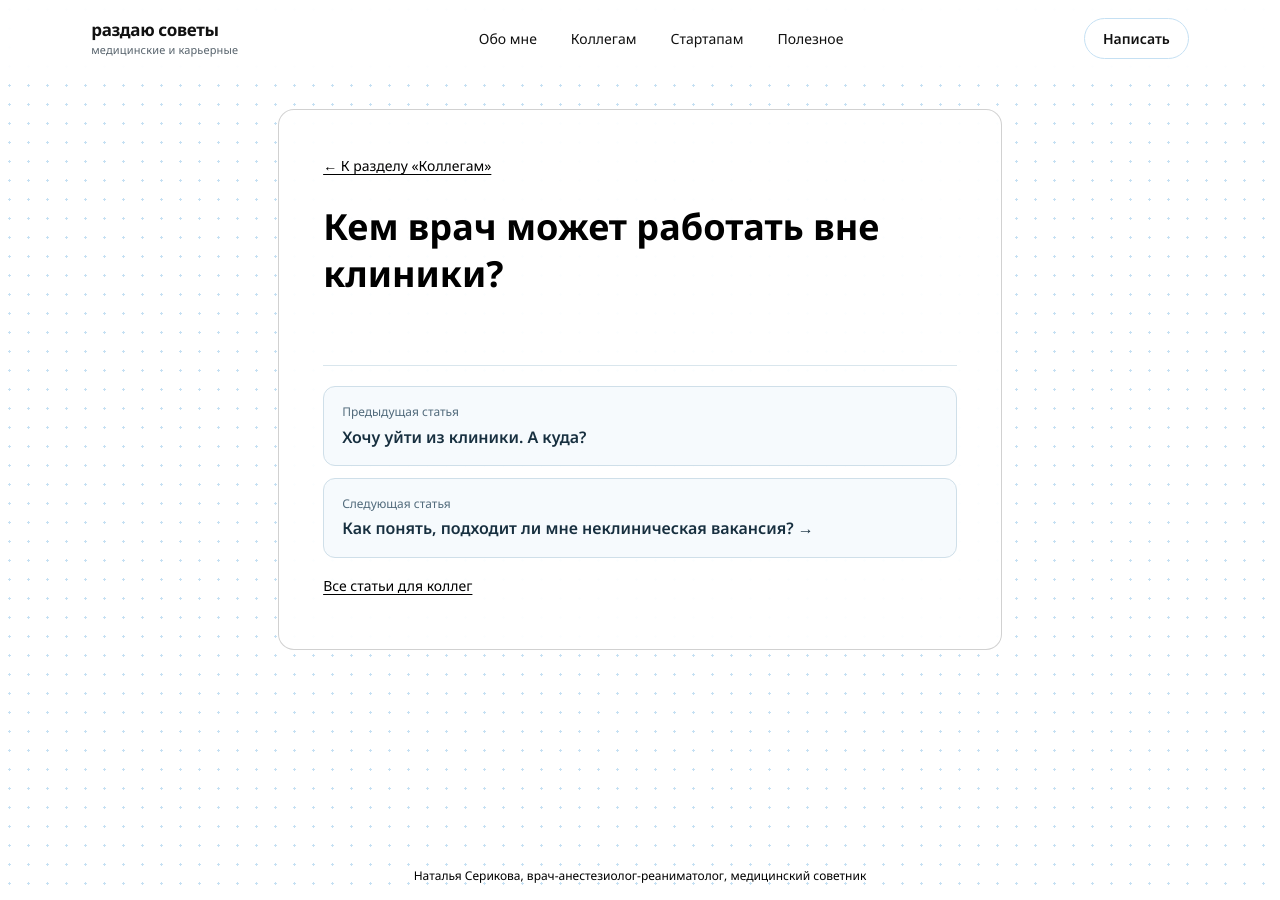
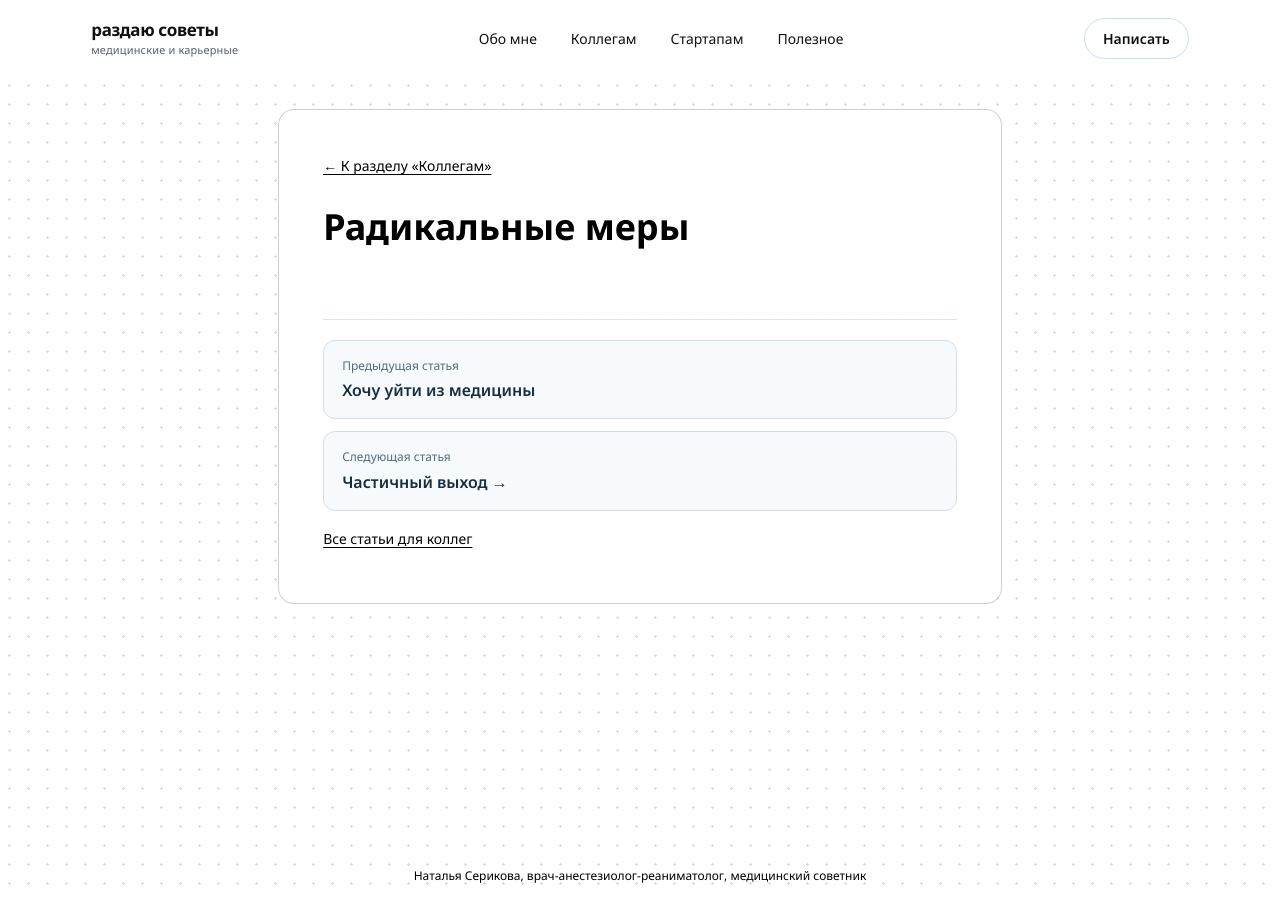
Before and after one commit to heynatash/heynatash, a Jekyll site: the page built from doctor-nonclinical-roles/index.md, in a window 1280 px wide. Built offline with Jekyll 4.4.1, drawn with Linux system fonts in a browser that asks for light colours.

Commit message:
Rename career series titles and update sequential navigation

```diff
--- a/doctor-nonclinical-roles/index.md
+++ b/doctor-nonclinical-roles/index.md
@@ -3,12 +3,12 @@ layout: career-placeholder
 kind: draft
 permalink: /doctor-nonclinical-roles/
 canonical_path: /doctor-nonclinical-roles/
-title: "Кем врач может работать вне клиники?"
-browser_title: "Кем врач может работать вне клиники? | Hey, Наташ"
+title: "Радикальные меры"
+browser_title: "Радикальные меры | Hey, Наташ"
 robots: noindex,follow
 css_version: 20261108-career-series
 previous_article_url: /career-outside-clinic/
-previous_article_title: "Хочу уйти из клиники. А куда?"
+previous_article_title: "Хочу уйти из медицины"
 next_article_url: /doctor-vacancy-fit/
-next_article_title: "Как понять, подходит ли мне неклиническая вакансия?"
+next_article_title: "Частичный выход"
 ---
```
